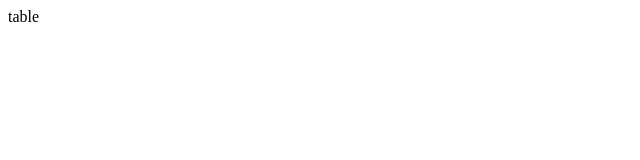
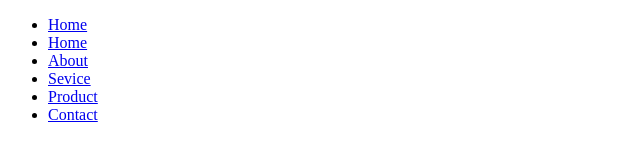
Before and after one commit to iamasgor/Simple-Responsive-Site, a plain HTML site: page index.html in a window 1280 px wide. Shown: the whole page, without its empty margins (0-640 px from the left). Drawn offline with Linux system fonts and the light colour scheme.

Commit message:
Header Added

```diff
--- a/index.html
+++ b/index.html
@@ -2,11 +2,24 @@
 <html lang="en">
 <head>
 	<meta charset="UTF-8" />
-	<meta name="viewport" content="width=divice-width, initial-scale=1.0">
+	<meta name="viewport" content="width=device-width, initial-scale=1">
 	<title>Simple Responsive Website</title>
 	<link rel="stylesheet" type="text/css" href="style.css">
 </head>
 <body>
-	table
+	<header>
+		<a href="#" id="logo"></a>
+		<nav>
+			<a href="#" id="icon"></a>
+			<ul>
+				<li><a href="#" class="current">Home</a></li>
+				<li><a href="#">Home</a></li>
+				<li><a href="#">About</a></li>
+				<li><a href="#">Sevice</a></li>
+				<li><a href="#">Product</a></li>
+				<li><a href="#">Contact</a></li>
+			</ul>
+		</nav>
+	</header>
 </body>
 </html>
```
